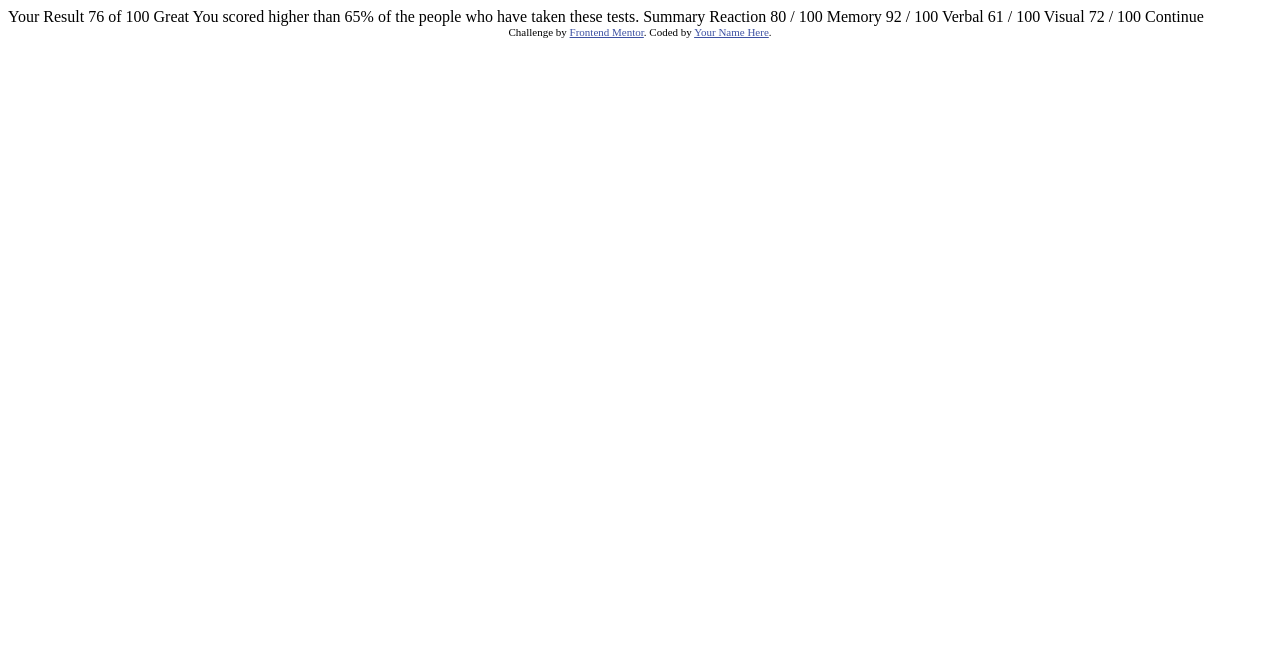
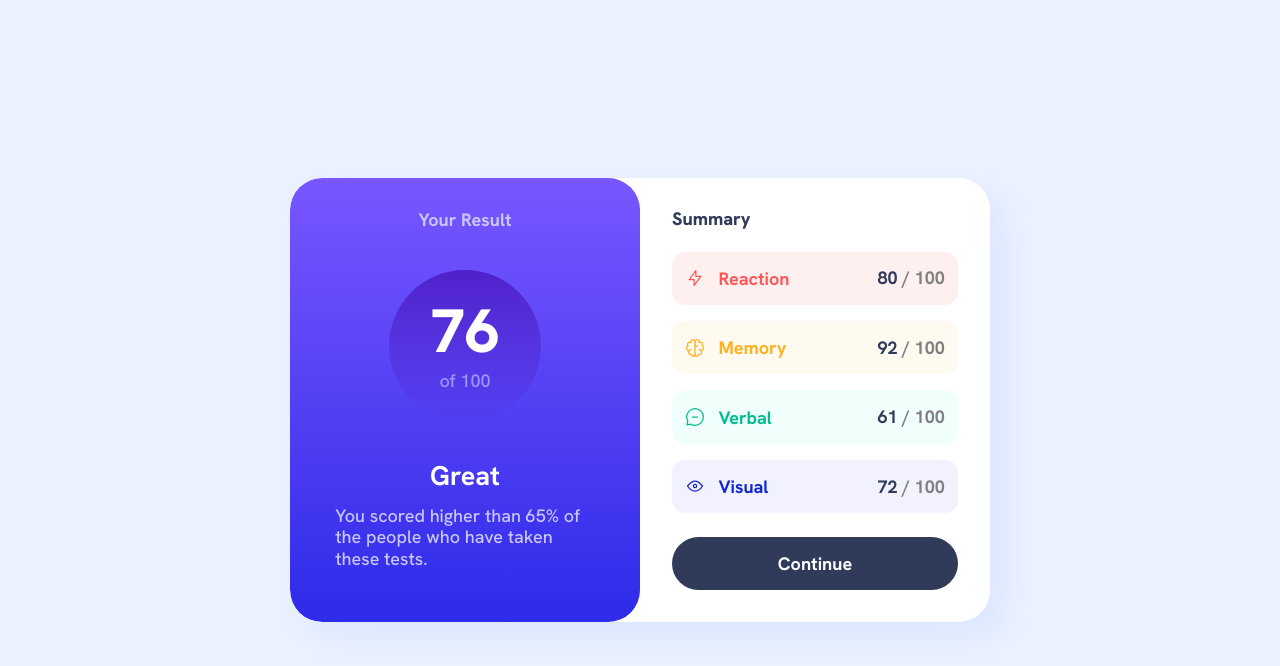
Before and after one commit to Alex-Ding-builder-dev/results-summary-component, a plain HTML site: page index.html in a window 1280 px wide. Drawn offline with Linux system fonts and the light colour scheme.

Commit message:
finished

```diff
--- a/index.html
+++ b/index.html
@@ -8,6 +8,8 @@
 
   <title>Frontend Mentor | Results summary component</title>
 
+  <link rel="stylesheet" href="style.css">
+
   <!-- Feel free to remove these styles or customise in your own stylesheet 👍 -->
   <style>
     .attribution { font-size: 11px; text-align: center; }
@@ -15,33 +17,76 @@
   </style>
 </head>
 <body>
+<main>
 
-  Your Result
-  76
-  of 100
+    <div class="card">
 
-  Great
-  You scored higher than 65% of the people who have taken these tests.
+      <div class="result">
 
-  Summary
+        <p class="your-result">Your Result</p>
 
-  Reaction
-  80 / 100
+        <div class="score-part">
+          <h1 class="score">76</h1>
+          <p class="max-score">of 100</p>
+        </div>
 
-  Memory
-  92 / 100
+        <div class="p2">
+          <h2 class="great">Great</h2>
+          <p class="text">You scored higher than 65% of the people who have taken these tests.</p>
+        </div>
+      </div>
 
-  Verbal
-  61 / 100
+      <div class="summary">
 
-  Visual
-  72 / 100
+        <h2 class="title">Summary</h2>
 
-  Continue
+        <div class="option">
 
-  <div class="attribution">
-    Challenge by <a href="https://www.frontendmentor.io?ref=challenge" target="_blank">Frontend Mentor</a>.
-    Coded by <a href="#">Your Name Here</a>.
-  </div>
+          <div class="flex group1">
+            <div class="reaction" data-icon="reaction">Reaction</div>
+
+            <p class="onlyscore">
+              <span class="num">80</span>
+              <span class="percent">/ 100</span>
+            </p>
+
+          </div>
+
+          <div class="flex group2">
+            <div class="memory" data-icon="memory">Memory</div>
+
+            <p class="onlyscore">
+              <span class="num">92</span>
+               <span class="percent">/ 100</span>
+            </p>
+          </div>
+
+          <div class="flex group3">
+            <div class="verbal" data-icon="verbal">Verbal</div>
+
+            <p class="onlyscore">
+              <span class="num">61</span>
+               <span class="percent">/ 100</span>
+            </p>
+
+          </div>
+
+          <div class="flex group4">
+            <div class="visual" data-icon="visual">Visual</div>
+
+            <p class="onlyscore">
+              <span class="num">72</span>
+               <span class="percent">/ 100</span>
+            </p>
+          </div>
+
+        </div>
+
+        <button class="button">Continue</button>
+
+      </div>
+    </div>
+
+</main>
 </body>
 </html>
--- /dev/null
+++ b/style.css
@@ -0,0 +1,292 @@
+@font-face {
+    font-family: 'Figtree';
+    src: url(assets/fonts/HankenGrotesk-VariableFont_wght.ttf) format('truetype');
+    font-weight: 500 800;
+    font-style: normal;
+}
+
+:root {
+    --Light-red: hsl(0, 100%, 67%);
+    --Orangey-yellow: hsl(39, 100%, 56%);
+    --Green-teal: hsl(166, 100%, 37%);
+    --Cobalt-blue: hsl(234, 85%, 45%);
+
+    --red-bc: hsl(0, 100%, 97%);
+    --yellow-bc: hsl(39, 100%, 97%);
+    --green-bc: hsl(166, 100%, 97%);
+    --blue-bc: hsl(234, 85%, 97%);
+
+    --Light-slate-blue-background: hsl(252, 100%, 67%);
+    --Light-royal-blue-background: hsl(241, 81%, 54%);
+
+    --Violet-blue-circle: hsla(256, 72%, 46%, 1);
+    --Persian-blue-circle: hsla(241, 72%, 46%, 0);
+
+    --White: hsl(0, 0%, 100%);
+    --Pale-blue: hsl(221, 100%, 96%);
+    --pale: hsl(221, 100%, 93%);
+    --Light-lavender: hsl(241, 100%, 89%);
+    --Dark-gray-blue: hsl(224, 30%, 27%);
+    --dark-gray: hsl(0, 0%, 50%);
+    --lavender: hsl(241, 100%, 80%);
+
+    --fs-regular: 18px;
+
+    --fw-regular: 500;
+    --fw-bold: 700;
+    --fw-bolder: 800;
+
+    --ff: 'Figtree', sans-serif;
+
+}
+
+
+/* 1. Use a more-intuitive box-sizing model */
+*, *::before, *::after {
+  box-sizing: border-box;
+}
+
+/* 2. Remove default margin */
+* {
+  margin: 0;
+}
+
+/* 3. Enable keyword animations */
+@media (prefers-reduced-motion: no-preference) {
+  html {
+    interpolate-size: allow-keywords;
+  }
+}
+
+body {
+  /* 4. Add accessible line-height */
+  line-height: 1.5;
+  /* 5. Improve text rendering */
+  -webkit-font-smoothing: antialiased;
+}
+
+/* 6. Improve media defaults */
+img, picture, video, canvas, svg {
+  display: block;
+  max-width: 100%;
+}
+
+/* 7. Inherit fonts for form controls */
+input, button, textarea, select {
+  font: inherit;
+}
+
+/* 8. Avoid text overflows */
+p, h1, h2, h3, h4, h5, h6 {
+  overflow-wrap: break-word;
+}
+
+/* 9. Improve line wrapping */
+p {
+  text-wrap: pretty;
+  line-height: 1.2;
+}
+h1, h2, h3, h4, h5, h6 {
+  text-wrap: balance;
+  line-height: 1;
+}
+
+/* css */
+body {
+  --card-higher: 100vh;
+  --card-width: 100%;
+
+  font-family: var(--ff);
+  font-size: var(--fs-regular);
+  font-weight: var(--fw-regular);
+  color: var(--White);
+
+  min-height: 100vh;
+  display: grid;
+  place-content: center;
+  margin: 0;
+}
+
+.card {
+  background-color: var(--White);
+  display: grid;
+  overflow: hidden;
+  max-width: 650px;
+  max-width: 820px;
+}
+
+.result {
+  background: linear-gradient(var(--Light-slate-blue-background),var(--Light-royal-blue-background));
+  padding: 1.5rem 2.825rem 2.825rem 2.825rem;
+  border-radius: 0 0 2rem 2rem;
+  display: flex;
+  flex-direction: column;
+  align-items: center;
+  gap: 1.5rem;
+}
+
+.score-part {
+  border-radius: 50%;
+  background: linear-gradient(var(--Violet-blue-circle),var(--Persian-blue-circle));
+  width: 9.5rem;
+  aspect-ratio: 1;
+  display: flex;
+  flex-direction: column;
+  align-items: center;
+  justify-content: center;
+  gap: 0.5rem;
+}
+
+.max-score {
+  color: var(--lavender);
+}
+
+.p2 {
+  display: flex;
+  flex-direction: column;
+  align-items: center;
+  gap: 1rem;
+}
+
+.your-result,.text {
+  color: var(--Light-lavender);
+}
+
+.your-result {
+  font-weight: var(--fw-bold);
+
+}
+
+.score {
+  font-weight: var(--fw-bolder);
+  font-size: 3.825rem;
+
+}
+
+.summary {
+  background-color: var(--White);
+  color: var(--Dark-gray-blue);
+  padding: 2rem;
+  display: grid;
+  gap: 1.5rem;
+  font-weight: var(--fw-bold);
+}
+
+.title {
+  font-size: var(--fs-regular);
+  font-weight: var(--fw-bolder);
+}
+
+.flex>div {
+  display: inline-flex;
+  align-items: center;
+  gap: 0.825rem;
+}
+
+.flex>div[data-icon="reaction"]::before {
+  background-image: url(assets/images/icon-reaction.svg);
+  content: '';
+  width: 20px;
+  height: 20px;
+  display: inline-block;
+}
+
+.flex>div[data-icon="memory"]::before {
+  background-image: url(assets/images/icon-memory.svg);
+  content: '';
+  width: 20px;
+  height: 20px;
+  display: inline-block;
+}
+
+.flex>div[data-icon="verbal"]::before {
+  background-image: url(assets/images/icon-verbal.svg);
+  content: '';
+  width: 20px;
+  height: 20px;
+  display: inline-block;
+}
+
+.flex>div[data-icon="visual"]::before {
+  background-image: url(assets/images/icon-visual.svg);
+  content: '';
+  width: 20px;
+  height: 20px;
+  display: inline-block;
+}
+
+.flex {
+  display: inline-flex;
+  justify-content: space-between;
+  padding: 0.825rem;
+  border-radius: 0.825rem;
+  align-items: center;
+}
+.num {
+  color: var(--Dark-gray-blue);
+}
+
+.percent {
+  color: var(--dark-gray);
+}
+
+.option {
+  display: grid;
+  gap: 1rem;
+}
+
+.group1 {
+  color: var(--Light-red);
+  background-color: var(--red-bc);
+}
+
+.group2 {
+  color: var(--Orangey-yellow);
+  background-color: var(--yellow-bc);
+}
+
+.group3 {
+  color: var(--Green-teal);
+  background-color: var(--green-bc);
+}
+
+.group4 {
+  color: var(--Cobalt-blue);
+  background-color: var(--blue-bc);
+}
+
+.button {
+  background-color: var(--Dark-gray-blue);
+  color: var(--White);
+  border-radius: 2rem;
+  padding: 0.825rem;
+  border: none;
+  cursor: pointer;
+}
+
+.button:is(:hover,:focus) {
+  background: linear-gradient(var(--Light-slate-blue-background),var(--Light-royal-blue-background));
+}
+
+@media (min-width: 650px) {
+  body {
+    background-color: var(--Pale-blue);
+  }
+
+  .card {
+    grid-template-columns: 1fr 1fr;
+    border-radius: 2rem;
+    max-width: 700px;
+    box-shadow: 1rem 1rem 2rem var(--pale);
+  }
+
+  .result {
+    border-radius: 2rem;
+    justify-content: space-around;
+    align-items: center;
+  }
+
+  .text {
+    align-self: center;
+  }
+}
```
